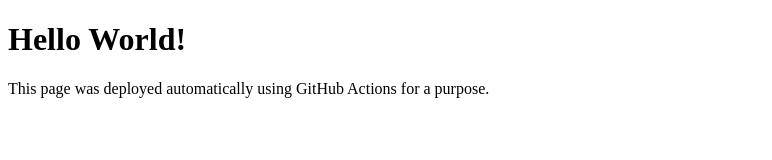
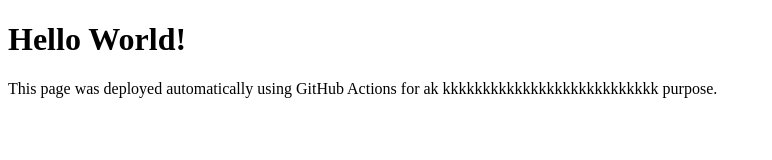
Before and after one commit to melvinallenjoe-pixel/simple-aws-cicd, a plain HTML site: page index.html in a window 1280 px wide. Shown: the whole page, without its empty margins (0-772 px from the left). Drawn offline with Linux system fonts and the light colour scheme.

Commit message:
Update index.html

```diff
--- a/index.html
+++ b/index.html
@@ -5,6 +5,8 @@
 </head>
 <body>
     <h1>Hello World!</h1>
-    <p>This page was deployed automatically using GitHub Actions for a purpose.</p>
+    <p>This page was deployed automatically using GitHub Actions for ak
+        kkkkkkkkkkkkkkkkkkkkkkkkkkk
+        purpose.</p>
 </body>
 </html>
```
